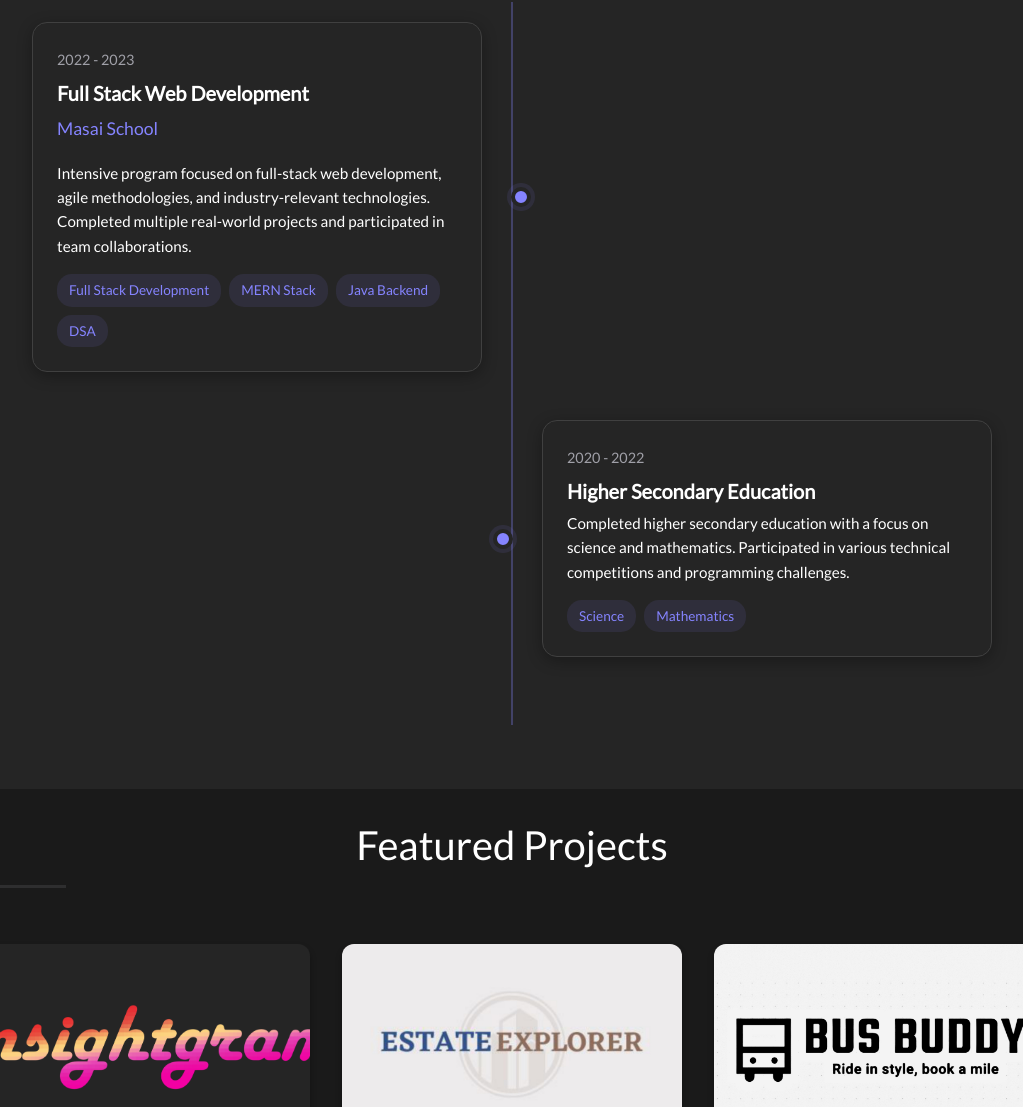
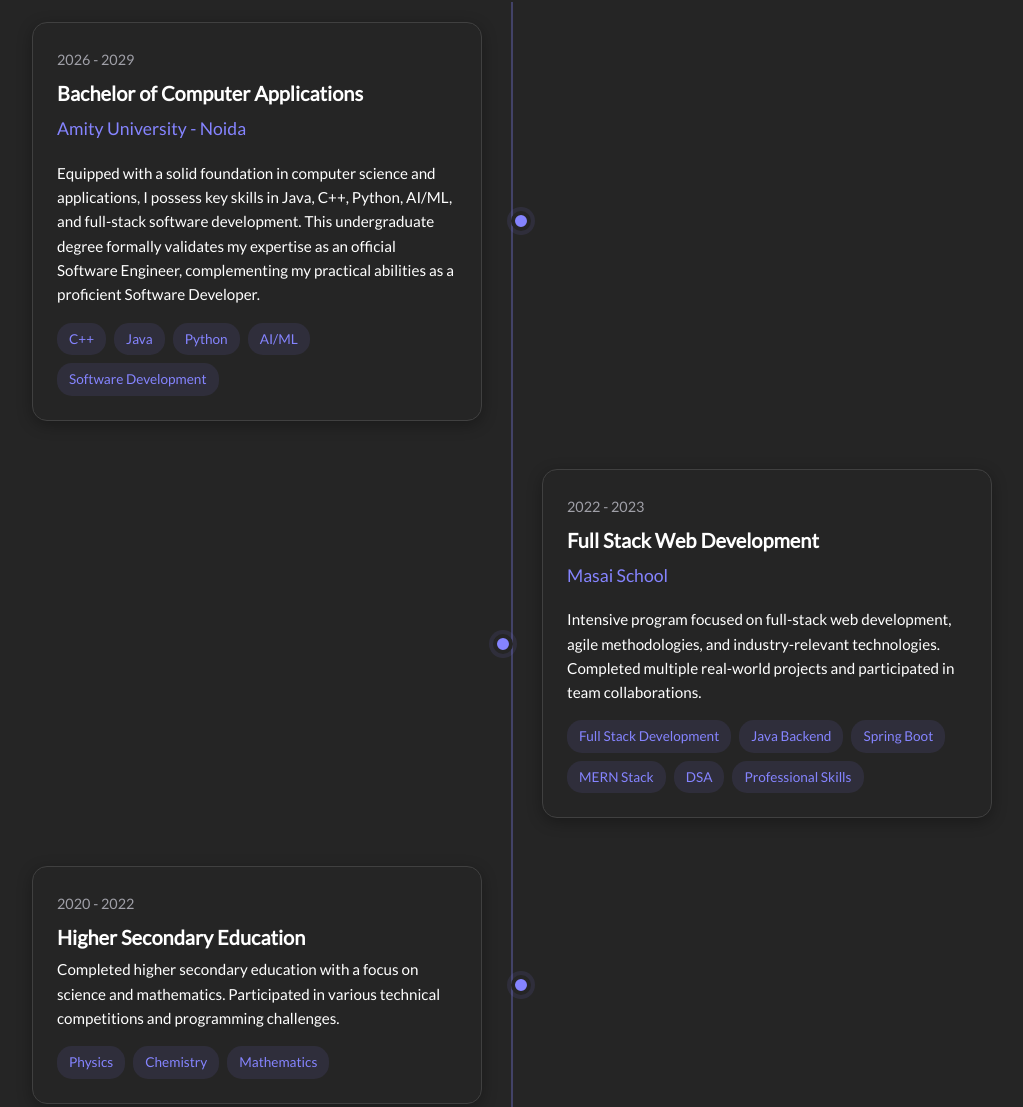
Before and after one commit to princekr0722/princekr0722.github.io, a website: page index.html in a window 1280 px wide. Shown: the part 3771-4878 px from the top of the page, without its empty margins (128-1151 px from the left). Drawn offline with nearby package versions, Linux system fonts and the light colour scheme; no server answers; a script that the page names is missing; a web font is replaced by a local one.

Commit message:
added BSA course details

```diff
--- a/index.html
+++ b/index.html
@@ -759,6 +759,25 @@
       </div>
 
       <div class="education-timeline">
+        <!-- BCA: Amity University -->
+        <div class="education-item" data-aos="fade-right">
+          <div class="education-content">
+            <div class="education-date">2026 - 2029</div>
+            <h3 class="education-title">Bachelor of Computer Applications</h3>
+            <div class="education-school">Amity University - Noida</div>
+            <p class="education-details">
+              Equipped with a solid foundation in computer science and applications, I possess key skills in Java, C++, Python, AI/ML, and full-stack software development. This undergraduate degree formally validates my expertise as an official Software Engineer, complementing my practical abilities as a proficient Software Developer.
+            </p>
+            <div class="education-tags">
+              <span class="education-tag">C++</span>
+              <span class="education-tag">Java</span>
+              <span class="education-tag">Python</span>
+              <span class="education-tag">AI/ML</span>
+              <span class="education-tag">Software Development</span>
+            </div>
+          </div>
+        </div>
+
         <!-- Masai School -->
         <div class="education-item" data-aos="fade-right">
           <div class="education-content">
@@ -772,9 +791,11 @@
             </p>
             <div class="education-tags">
               <span class="education-tag">Full Stack Development</span>
+              <span class="education-tag">Java Backend</span>
+              <span class="education-tag">Spring Boot</span>
               <span class="education-tag">MERN Stack</span>
-              <span class="education-tag">Java Backend</span>
               <span class="education-tag">DSA</span>
+              <span class="education-tag">Professional Skills</span>
             </div>
           </div>
         </div>
@@ -810,7 +831,8 @@
               Participated in various technical competitions and programming challenges.
             </p>
             <div class="education-tags">
-              <span class="education-tag">Science</span>
+              <span class="education-tag">Physics</span>
+              <span class="education-tag">Chemistry</span>
               <span class="education-tag">Mathematics</span>
               <!-- <span class="education-tag">Computer Science</span> -->
             </div>
```
